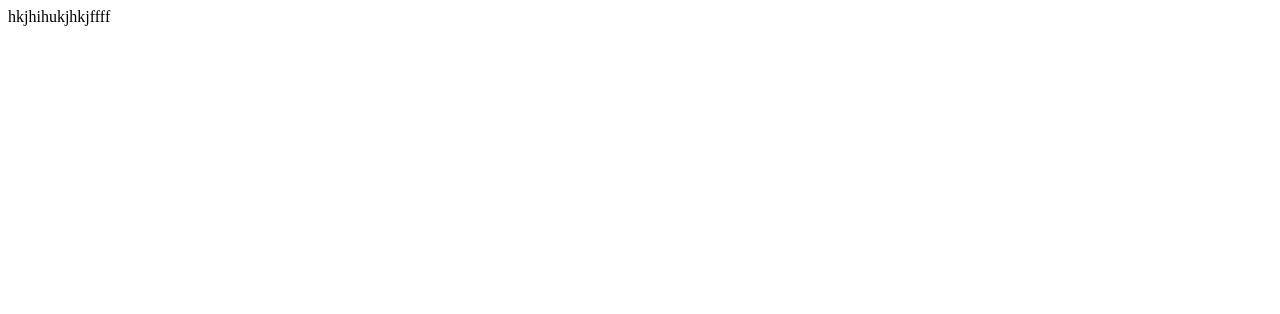
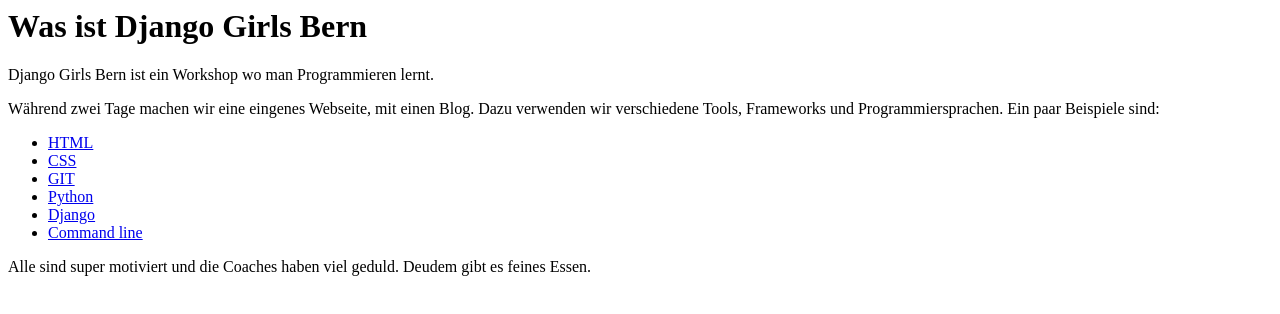
Before and after one commit to Kadija01/Kadija01.github.io-, a plain HTML site: page index.html in a window 1280 px wide. Drawn offline with Linux system fonts and the light colour scheme.

Commit message:
adding html

```diff
--- a/index.html
+++ b/index.html
@@ -1 +1,20 @@
-hkjhihukjhkjffff
+<html>
+<head>
+  <title>Django Girls Bern</title>
+</head>
+<body>
+  <h1>Was ist Django Girls Bern</h1>
+  <p>Django Girls Bern ist ein Workshop wo man Programmieren lernt. </p>
+  <p>Während zwei Tage machen wir eine eingenes Webseite, mit einen Blog.
+  Dazu verwenden wir verschiedene Tools, Frameworks und Programmiersprachen. Ein paar Beispiele sind:</p>
+  <ul>
+    <li><a href="https=de.wikipedia.org/wiki/Hypertext_Markup_Language">HTML</a></li>
+    <li><a href="https=de.wikipedia.org/wiki/Cascading_Style_Sheets">CSS</a></li>
+    <li><a href="https=de.wikipedia.org/wiki/Git">GIT</a></li>
+    <li><a href="https=de.wikipedia.org/wiki/Python_(Programmiersprache)">Python</a></li>
+    <li><a href="https=de.wikipedia.org/wiki/Django_(Framework)">Django</a></li>
+    <li><a href="https=de.wikipedia.org/wiki/Kommandozeilen">Command line</a></li>
+  </ul>
+  <p>Alle sind super motiviert und die Coaches haben viel geduld. Deudem gibt es feines Essen.</p>
+</body>
+</html>
```
